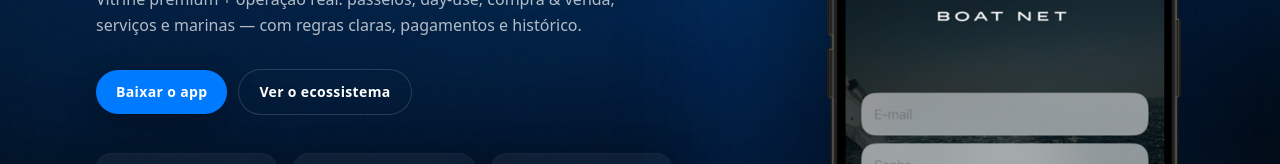
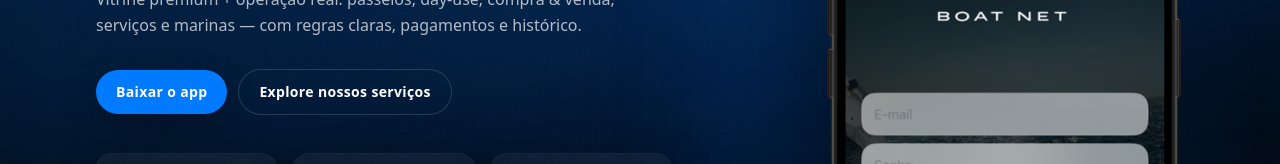
Before and after one commit to BoatNetBrasil/boatnet-web, a Next.js app: page / in a window 1280 px wide. Shown: the part 352-516 px from the top of the page. Built offline with nearby package versions, Linux system fonts and the light colour scheme; no server answers.

Commit message:
Update Hero.tsx

```diff
--- a/components/Hero.tsx
+++ b/components/Hero.tsx
@@ -55,7 +55,7 @@
             <div className="mt-8 flex flex-col gap-3 sm:flex-row sm:items-center">
               <Button href={process.env.NEXT_PUBLIC_APP_STORE_URL || '#o-app'}>Baixar o app</Button>
               <Button href="#verticals" variant="ghost">
-                Ver o ecossistema
+                Explore nossos serviços
               </Button>
             </div>
 
```
